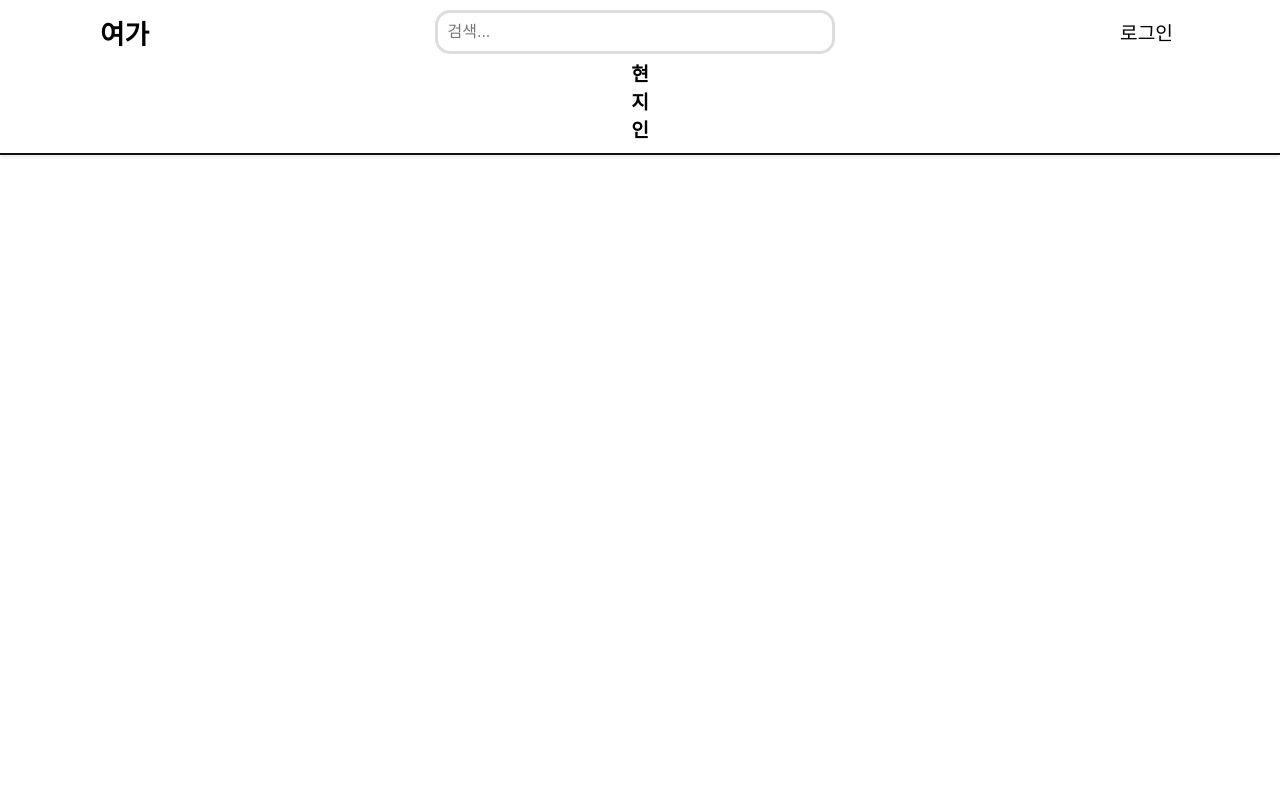
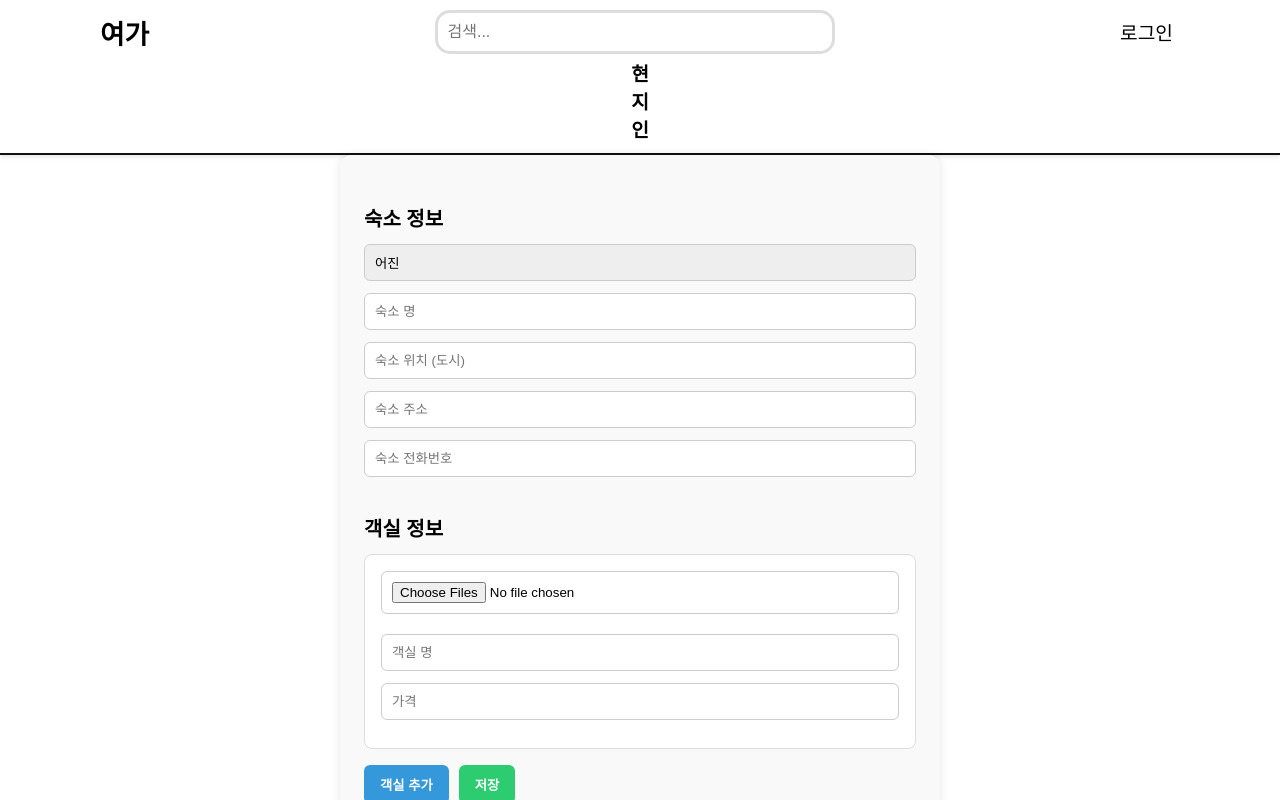
Before and after one commit to spttmssla55/ITShingu_2, a React (Create React App) app in the folder begin/: page /Lodgment_add in a window 1280 px wide. Built offline with nearby package versions, Linux system fonts and the light colour scheme.

Commit message:
회원가입 창에 약관 동의, 숙소 추가(어진)

```diff
--- a/begin/src/App.js
+++ b/begin/src/App.js
@@ -4,7 +4,7 @@ import routes from "./RouteFor/routes";
 import Header from "./Header";
 import Footer from "./Footer";
 import FindAccountForm from "./Login/ID_pw_find";
-import "./App.css"; //
+import "./App.css";
 
 
 const renderRoutes = (routes) => {
--- /dev/null
+++ b/begin/src/Lodgment/Lodgment_add.js
@@ -0,0 +1,173 @@
+import React, { useState } from "react";
+
+const Lodging = () => {
+  const [lodgingInfo, setLodgingInfo] = useState({
+    owner: "어진",
+    name: "",
+    city: "",
+    address: "",
+    phone: "",
+  });
+
+  const [rooms, setRooms] = useState([{ roomName: "", price: "", imageFiles: [] }]);
+
+  const handleLodgingChange = (e) => {
+    const { name, value } = e.target;
+    setLodgingInfo({ ...lodgingInfo, [name]: value });
+  };
+
+  const handleRoomChange = (index, e) => {
+    const { name, value } = e.target;
+    const updatedRooms = [...rooms];
+    updatedRooms[index][name] = value;
+    setRooms(updatedRooms);
+  };
+
+  const addRoom = () => {
+    setRooms([...rooms, { roomName: "", price: "", imageFiles: [] }]);
+  };
+
+  const handleSubmit = (e) => {
+    e.preventDefault();
+    console.log("숙소 정보:", lodgingInfo);
+    console.log("객실 정보:", rooms);
+  };
+
+  const handleImageChange = (index, e) => {
+    const files = Array.from(e.target.files);
+    const updatedRooms = [...rooms];
+    updatedRooms[index].imageFiles = files;
+    setRooms(updatedRooms);
+  };
+
+  const handleImageDelete = (roomIndex, fileIndex) => {
+    const updatedRooms = [...rooms];
+    updatedRooms[roomIndex].imageFiles.splice(fileIndex, 1);
+    setRooms(updatedRooms);
+  };
+
+  const styles = {
+    form: {
+      maxWidth: "600px",
+      margin: "0 auto",
+      padding: "24px",
+      backgroundColor: "#f9f9f9",
+      borderRadius: "12px",
+      boxShadow: "0 0 10px rgba(0, 0, 0, 0.1)",
+      fontFamily: "Arial, sans-serif",
+    },
+    title: {
+      fontSize: "20px",
+      fontWeight: "bold",
+      marginTop: "24px",
+      marginBottom: "12px",
+    },
+    input: {
+      width: "100%",
+      padding: "10px",
+      marginBottom: "12px",
+      border: "1px solid #ccc",
+      borderRadius: "6px",
+      boxSizing: "border-box",
+    },
+    roomBox: {
+      padding: "16px",
+      border: "1px solid #ddd",
+      borderRadius: "8px",
+      marginBottom: "16px",
+      backgroundColor: "#fff",
+    },
+    button: {
+      padding: "10px 16px",
+      marginRight: "10px",
+      border: "none",
+      borderRadius: "6px",
+      cursor: "pointer",
+      fontWeight: "bold",
+    },
+    blueBtn: {
+      backgroundColor: "#3498db",
+      color: "#fff",
+    },
+    greenBtn: {
+      backgroundColor: "#2ecc71",
+      color: "#fff",
+    },
+  };
+
+  return (
+    <form onSubmit={handleSubmit} style={styles.form}>
+      <h2 style={styles.title}>숙소 정보</h2>
+
+      <input
+        name="owner"
+        value={lodgingInfo.owner}
+        readOnly
+        style={{ ...styles.input, backgroundColor: "#eee", cursor: "not-allowed" }}
+      />
+      <input name="name" placeholder="숙소 명" value={lodgingInfo.name} onChange={handleLodgingChange} style={styles.input} />
+      <input name="city" placeholder="숙소 위치 (도시)" value={lodgingInfo.city} onChange={handleLodgingChange} style={styles.input} />
+      <input name="address" placeholder="숙소 주소" value={lodgingInfo.address} onChange={handleLodgingChange} style={styles.input} />
+      <input name="phone" placeholder="숙소 전화번호" value={lodgingInfo.phone} onChange={handleLodgingChange} style={styles.input} />
+
+      <h2 style={styles.title}>객실 정보</h2>
+
+      {rooms.map((room, index) => (
+        <div key={index} style={styles.roomBox}>
+          <input type="file" accept="image/*" multiple onChange={(e) => handleImageChange(index, e)} style={styles.input} />
+
+          <div style={{ display: "flex", gap: "10px", flexWrap: "wrap", marginTop: "8px" }}>
+            {room.imageFiles &&
+              room.imageFiles.map((file, fileIdx) => (
+                <div key={fileIdx} style={{ position: "relative" }}>
+                  <img
+                    src={URL.createObjectURL(file)}
+                    alt="preview"
+                    style={{
+                      width: "100px",
+                      height: "100px",
+                      objectFit: "cover",
+                      borderRadius: "6px",
+                      border: "1px solid #ccc",
+                    }}
+                  />
+                  <button
+                    type="button"
+                    onClick={() => handleImageDelete(index, fileIdx)}
+                    style={{
+                      position: "absolute",
+                      top: "-8px",
+                      right: "-8px",
+                      background: "red",
+                      color: "white",
+                      border: "none",
+                      borderRadius: "50%",
+                      width: "20px",
+                      height: "20px",
+                      cursor: "pointer",
+                      fontSize: "12px",
+                    }}
+                  >
+                    ×
+                  </button>
+                </div>
+              ))}
+          </div>
+
+          <input name="roomName" placeholder="객실 명" value={room.roomName} onChange={(e) => handleRoomChange(index, e)} style={styles.input} />
+          <input name="price" placeholder="가격" value={room.price} onChange={(e) => handleRoomChange(index, e)} style={styles.input} />
+        </div>
+      ))}
+
+      <button type="button" onClick={addRoom} style={{ ...styles.button, ...styles.blueBtn }}>
+        객실 추가
+      </button>
+
+      <button type="submit" style={{ ...styles.button, ...styles.greenBtn }}>
+        저장
+      </button>
+    </form>
+  );
+};
+
+export default Lodging;
--- a/begin/src/Login/Signup.css
+++ b/begin/src/Login/Signup.css
@@ -210,6 +210,17 @@
     background-color: black;
     color: white;
   }
+  .Agree-box {
+    border: 1px solid #ccc;
+    padding: 1rem;
+    max-height: 200px;
+    overflow-y: auto;
+    margin-bottom: 1rem;
+    font-size: 0.9rem;
+    background-color: #f9f9f9;
+    border-radius: 8px;
+
+  }
 
   label {
     font-size: 14px;
--- a/begin/src/Login/Signup.js
+++ b/begin/src/Login/Signup.js
@@ -67,7 +67,7 @@ function Signup() {
     }
   };
 
-  const checkIdAvailability = () => { // ✅ 추가됨
+  const checkIdAvailability = () => {
     const usedIds = ['testuser', 'admin', 'guest']; // 예시
     if (usedIds.includes(formData.id)) {
       setIsIdAvailable(false);
@@ -232,22 +232,63 @@ function Signup() {
             여성
           </label>
         </div> */}
-
+        <div className = "Agree-box">
+        <p><h4>개인정보 수집·이용에 대한 동의</h4></p>
+        <hr></hr>
+        <p>
+          <br></br>
+          ㈜여가(이하 "회사")은 회원가입을 위해 아래와 같은 개인정보를 수집·이용합니다.
+          <br></br>
+          <br></br>
+          <strong> 1. 수집 항목</strong>
+            <br></br>
+            <br></br>
+            이름
+            <br></br>
+            <br></br>
+            이메일
+            <br></br>
+            <br></br>
+            아이디
+            <br></br>
+            <br></br>
+            <strong>2. 수집 및 이용 목적</strong>
+            <br></br>
+            <br></br>
+            회원 식별 및 본인 여부 확인
+            <br></br>
+            <br></br>
+            서비스 이용을 위한 계정 생성 및 관리
+            <br></br>
+            <br></br>
+            고객 문의 대응 및 공지사항 전달
+            <br></br>
+            <br></br>
+            <strong>3. 보유 및 이용 기간</strong>
+            <br></br>
+            <br></br>
+            회원 탈퇴 시까지 보관하며, 관련 법령에 따라 일정 기간 보관할 수 있습니다.
+            <br></br>
+            <br></br>
+            <strong>※ 귀하는 개인정보 수집 및 이용에 대한 동의를 거부할 권리가 있으나, 동의를 거부할 경우 회원가입이 제한될 수 있습니다.</strong>
+          </p>
+            </div>
         <div>
+        <label>개인정보 수집 ∙ 이용에 대한 동의에 동의하십니까? </label>
           <input
             type="checkbox"
             name="termsAccepted"
             checked={formData.termsAccepted}
             onChange={(e) => setFormData({ ...formData, termsAccepted: e.target.checked })}
           />
-          <label>약관에 동의합니다.</label>
+
         </div>
         <button type="submit" className="submit-btn" disabled={!formData.termsAccepted}>
-          회원가입
+           회원가입
         </button>
       </form>
     </div>
   );
-}
+};
 
 export default Signup;
--- a/begin/src/RouteFor/routes.js
+++ b/begin/src/RouteFor/routes.js
@@ -11,6 +11,7 @@ import Login from "../Login/Login";
 import Signup from "../Login/Signup";
 import Meddle from "../Meddle";
 import ID_pw_find from "../Login/ID_pw_find";
+import Lodgment_add from "../Lodgment/Lodgment_add";
 
 const routes = [
     {
@@ -45,6 +46,11 @@ const routes = [
         path: '/ID_pw_find',
         component: ID_pw_find,
     },
+    {
+        path: '/Lodgment_add',
+        component: Lodgment_add,
+    },
+
 
     // {
     //     path: '/dashboard',
```
